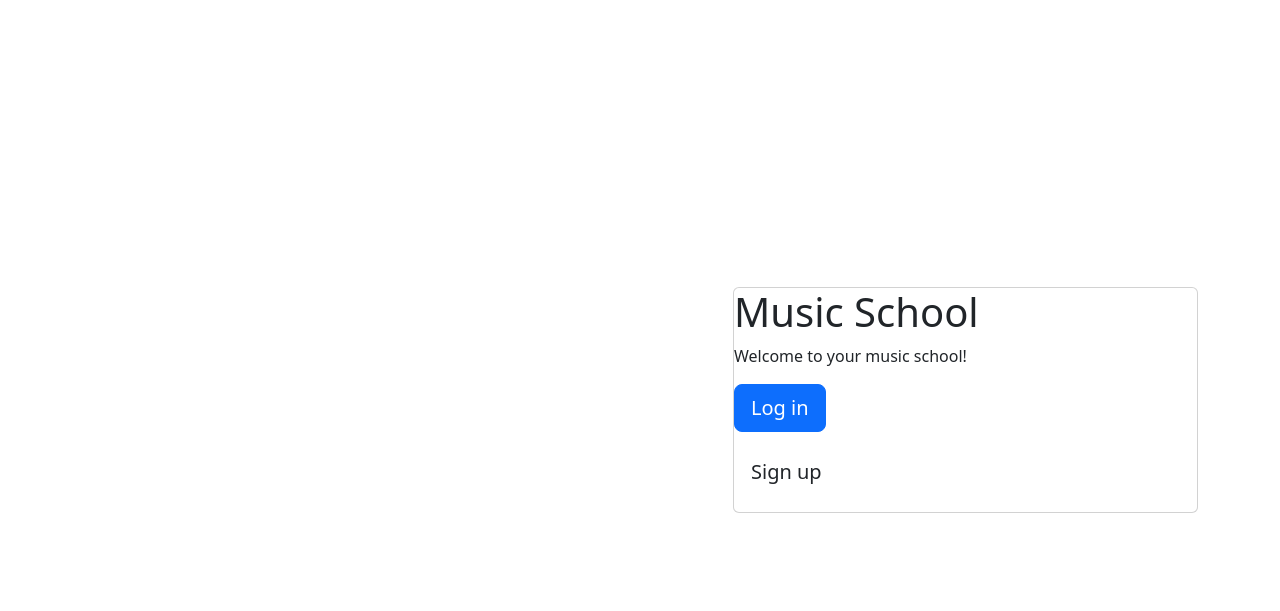
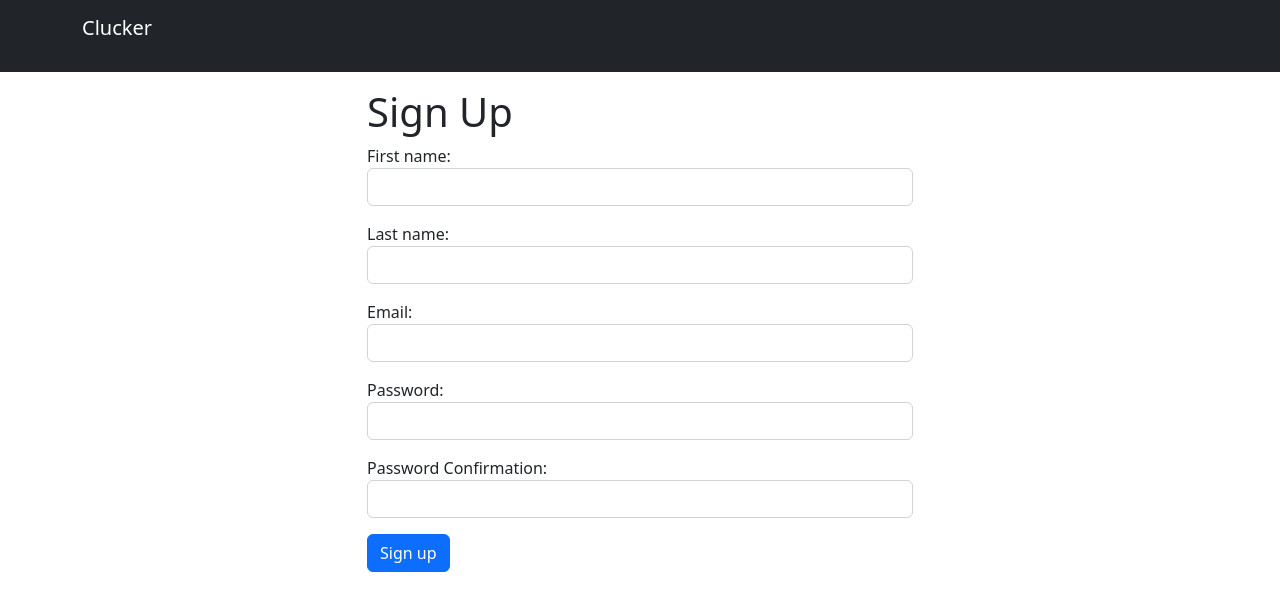
Before and after one commit to SaujanShr/Falcon, a Django app: page /sign_up/ in a window 1280 px wide. Shown: the top 611 px of the page. Run offline with Django 4.2, Linux system fonts and the light colour scheme; some libraries are stand-ins or nearby versions.

Commit message:
Add basic sign up form

```diff
--- a/lessons/forms.py
+++ b/lessons/forms.py
@@ -1,11 +1,12 @@
 from django import forms
-from .models import DayOfTheWeek, Request
+from .models import User, DayOfTheWeek, Request
+
 
 class RequestViewForm(forms.ModelForm):
     class Meta:
         model = Request
         fields = ['date', 'availability', 'number_of_lessons', 'interval_between_lessons',
-                'duration_of_lessons', 'further_information', 'fulfilled']
+                  'duration_of_lessons', 'further_information', 'fulfilled']
 
     availability = forms.ModelMultipleChoiceField(
         queryset=DayOfTheWeek.objects.all(),
@@ -13,6 +14,16 @@ class RequestViewForm(forms.ModelForm):
         widget=forms.CheckboxSelectMultiple
     )
 
+
 class LogInForm(forms.Form):
     username = forms.CharField(label='Username')
     password = forms.CharField(label='Password', widget=forms.PasswordInput())
+
+
+class SignUpForm(forms.ModelForm):
+    class Meta:
+        model = User
+        fields = ['first_name', 'last_name', 'email']
+
+    new_password = forms.CharField(label='Password')
+    password_confirmation = forms.CharField(label='Password Confirmation', widget=forms.PasswordInput())
--- a/lessons/templates/home.html
+++ b/lessons/templates/home.html
@@ -8,7 +8,7 @@
                     <h1>Music School</h1>
                     <p>Welcome to your music school!</p>
                     <p><a href="{% url 'log_in' %}" class=" btn btn-lg btn-primary">Log in</a></p>
-                    <p><a href="{% url 'sign_up' %}" class="btn btn-lg btn-scondary">Sign up</a></p>
+                    <p><a href="{% url 'sign_up' %}" class="btn btn-lg btn-secondary">Sign up</a></p>
                 </div>
             </div>
         </div>
--- /dev/null
+++ b/lessons/templates/sign_up.html
@@ -0,0 +1,18 @@
+{% extends 'base_content.html' %}
+{% block content %}
+
+<div class="container">
+    <div class="row">
+        <div class="col-sm-12 col-md-6 offset-md-3">
+            <h1>Sign Up</h1>
+
+            <form action="{% url 'sign_up' %}" method="post">
+                {% csrf_token %}
+                {% include 'partials/bootstrap_form.html' with form=form %}
+                <input type="submit" value="Sign up" class="btn btn-primary">
+            </form>
+        </div>
+    </div>
+</div>
+
+{% endblock %}
--- a/lessons/views.py
+++ b/lessons/views.py
@@ -1,31 +1,35 @@
 from django.shortcuts import render, redirect
 from .models import Request
-from .forms import RequestViewForm, LogInForm
+from .forms import RequestViewForm, LogInForm, SignUpForm
 from django.contrib import messages
 from django.contrib.auth import authenticate, login
 
+
 def student_page(request):
     requests = Request.objects.all()
-    return render(request, 'student_page.html', {'requests':requests})
+    return render(request, 'student_page.html', {'requests': requests})
+
 
 def request_view(request):
     if request.method == 'GET':
         this_request = Request.objects.get(date=request.GET['date'])
         form = RequestViewForm(
             initial={
-                'date':this_request.date,
-                'availability':this_request.availability.all(),
-                'number_of_lessons':this_request.number_of_lessons,
-                'interval_between_lessons':this_request.interval_between_lessons,
-                'duration_of_lessons':this_request.duration_of_lessons,
-                'further_information':this_request.further_information,
-                'fulfilled':this_request.fulfilled
-                }
-            )
-        return render(request, 'request_view.html', {'form':form})
+                'date': this_request.date,
+                'availability': this_request.availability.all(),
+                'number_of_lessons': this_request.number_of_lessons,
+                'interval_between_lessons': this_request.interval_between_lessons,
+                'duration_of_lessons': this_request.duration_of_lessons,
+                'further_information': this_request.further_information,
+                'fulfilled': this_request.fulfilled
+            }
+        )
+        return render(request, 'request_view.html', {'form': form})
+
 
 def home(request):
     return render(request, 'home.html')
+
 
 def log_in(request):
     if request.method == 'POST':
@@ -33,7 +37,7 @@ def log_in(request):
         if form.is_valid():
             username = form.cleaned_data.get('username')
             password = form.cleaned_data.get('password')
-            user = authenticate(username=username, password= password)
+            user = authenticate(username=username, password=password)
             if user is not None:
                 login(request, user)
                 return redirect('feed')
@@ -42,5 +46,7 @@ def log_in(request):
     form = LogInForm()
     return render(request, 'log_in.html', {'form': form})
 
+
 def sign_up(request):
-    return render(request, 'home.html')
+    form = SignUpForm()
+    return render(request, 'sign_up.html', {'form': form})
--- a/msms/urls.py
+++ b/msms/urls.py
@@ -22,7 +22,7 @@ urlpatterns = [
     path('student_page/', views.student_page, name='student_page'),
     path('request_view/', views.request_view, name='request_view'),
     path('new_request/', views.request_view, name='request_view'),
-    path('',views.home,name='home'),
-    path('log_in/',views.log_in,name='log_in'),
-    path('sign_up/',views.home,name='sign_up')
+    path('', views.home, name='home'),
+    path('log_in/', views.log_in, name='log_in'),
+    path('sign_up/', views.sign_up, name='sign_up')
 ]
```
Also changed, not shown: lessons/models.py (+7 -4 lines).
